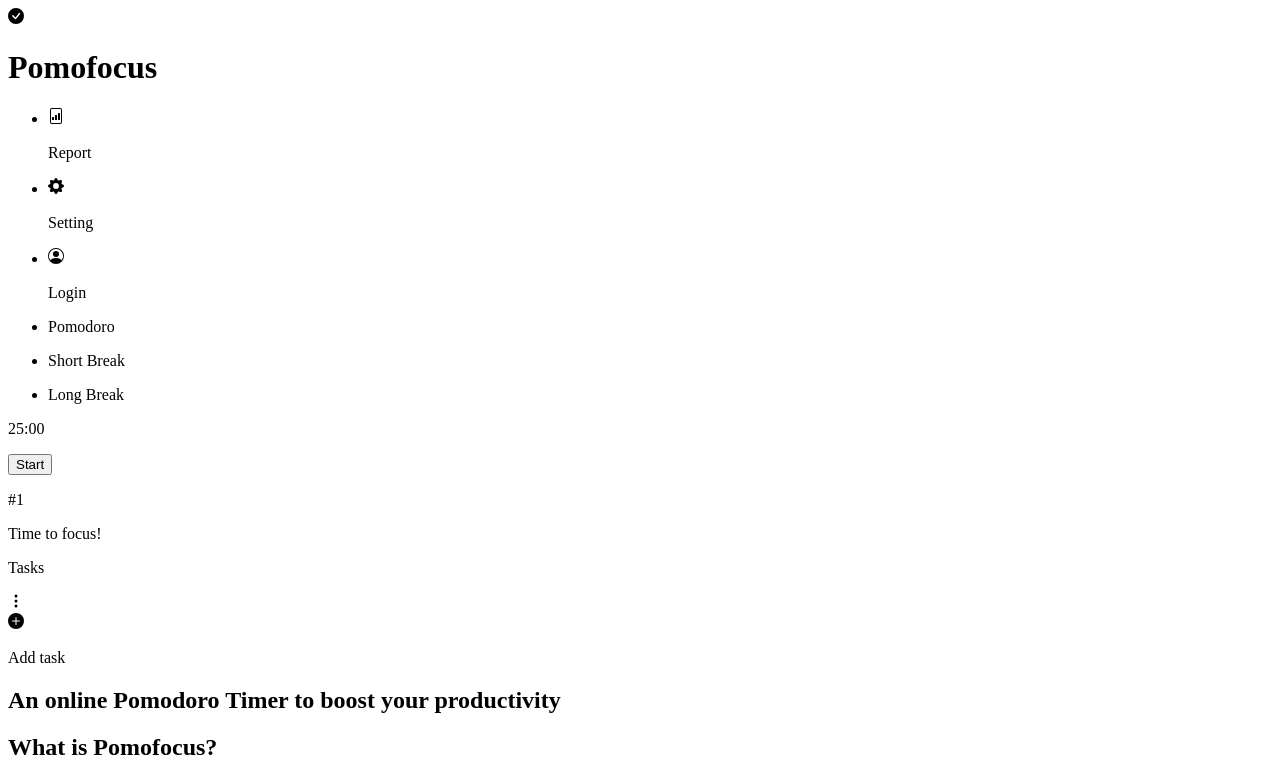
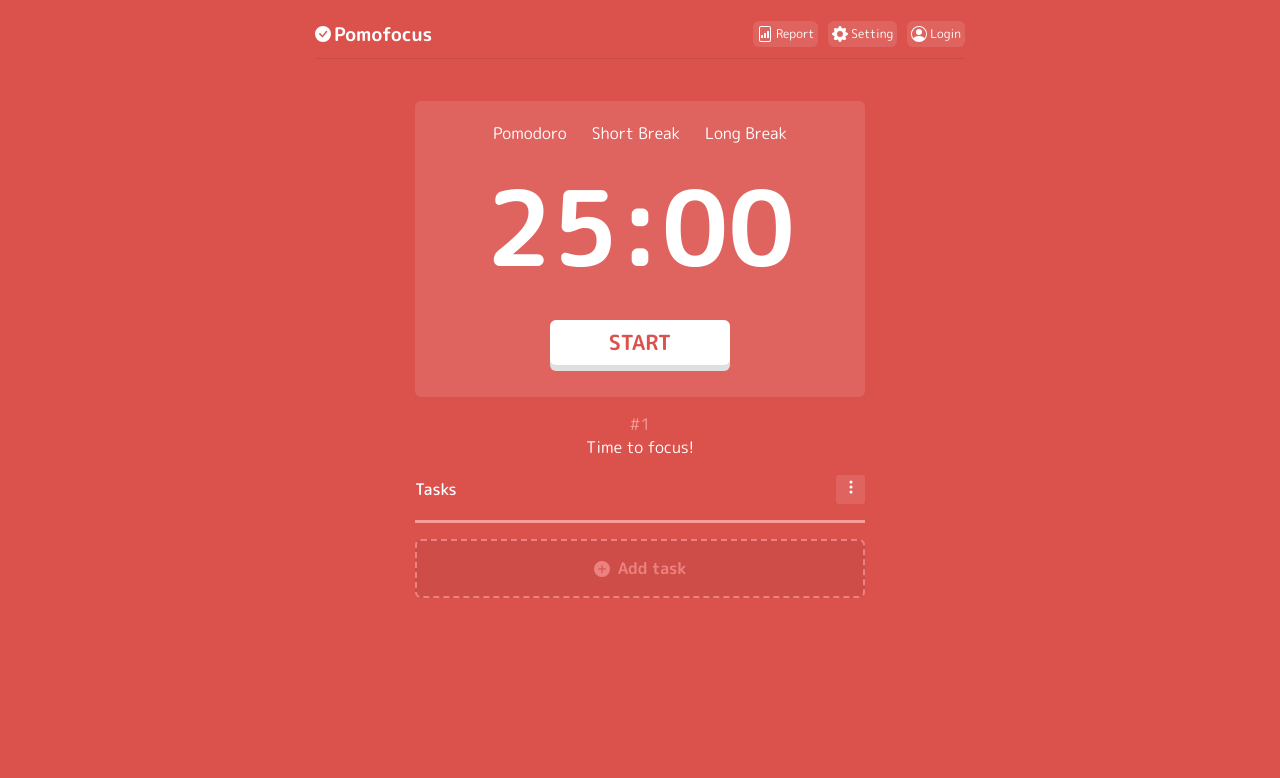
Before and after one commit to jannajenna/Re-create-this, a plain HTML site: page index.html in a window 1280 px wide. Shown: the top 778 px of the page. Drawn offline with Linux system fonts and the light colour scheme.

Commit message:
added css

```diff
--- a/index.html
+++ b/index.html
@@ -9,6 +9,8 @@
   </head>
   <body>
     <header>
+      <div class="wraperheader">
+        <div class="hflex">
           <svg
             xmlns="http://www.w3.org/2000/svg"
             width="16"
@@ -21,10 +23,11 @@
               d="M16 8A8 8 0 1 1 0 8a8 8 0 0 1 16 0zm-3.97-3.03a.75.75 0 0 0-1.08.022L7.477 9.417 5.384 7.323a.75.75 0 0 0-1.06 1.06L6.97 11.03a.75.75 0 0 0 1.079-.02l3.992-4.99a.75.75 0 0 0-.01-1.05z"
             />
           </svg>
-      <h1>Pomofocus</h1>
+          <h3>Pomofocus</h3>
+        </div>
         <nav>
-        <ul class="li">
-          <li>
+          <ul class="mainnav nostyle">
+            <li class="nflex">
               <svg
                 xmlns="http://www.w3.org/2000/svg"
                 width="16"
@@ -42,9 +45,7 @@
               </svg>
               <p>Report</p>
             </li>
-        </ul>
-        <ul class="li">
-          <li>
+            <li class="nflex">
               <svg
                 xmlns="http://www.w3.org/2000/svg"
                 width="16"
@@ -59,9 +60,7 @@
               </svg>
               <p>Setting</p>
             </li>
-        </ul>
-        <ul class="li">
-          <li>
+            <li class="nflex">
               <svg
                 xmlns="http://www.w3.org/2000/svg"
                 width="16"
@@ -80,28 +79,29 @@
             </li>
           </ul>
         </nav>
+      </div>
     </header>
     <main>
-      <div>
-        <div>
+      <div class="bkgred">
+        <div class="timmer">
+          <div class="timmer2">
             <nav>
-            <ul class="li">
+              <ul class="nostyle navtimmer">
                 <li>Pomodoro</li>
-            </ul>
-            <ul class="li">
+
                 <li>Short Break</li>
-            </ul>
-            <ul class="li">
+
                 <li>Long Break</li>
               </ul>
             </nav>
-          <p>25:00</p>
-          <button type="button">Start</button>
+            <p class="time">25:00</p>
+            <button class="startbtn">START</button>
           </div>
-        <p>#1</p>
+          <p class="lightp">#1</p>
           <p>Time to focus!</p>
+          <div class="tasks">
+            <p>Tasks</p>
             <div>
-          <p>Tasks</p>
               <svg
                 xmlns="http://www.w3.org/2000/svg"
                 width="16"
@@ -115,7 +115,8 @@
                 />
               </svg>
             </div>
-        <div>
+          </div>
+          <div class="addtasks">
             <svg
               xmlns="http://www.w3.org/2000/svg"
               width="16"
@@ -129,6 +130,7 @@
               />
             </svg>
             <p>Add task</p>
+          </div>
         </div>
       </div>
       <article>
@@ -156,7 +158,7 @@
         </section>
         <section>
           <h2>How to use the Pomodoro Timer?</h2>
-          <ol>
+          <ol class="lip">
             <li><strong>Add tasks</strong> to work on today</li>
             <li>
               <strong>Set estimate pomodoros</strong> (1 = 25min of work) for
@@ -174,7 +176,7 @@
         </section>
         <section>
           <h2>Features</h2>
-          <ul>
+          <ul class="lip lipc">
             <li>
               <strong> Responsive design</strong> that works with desktop and
               mobile
@@ -194,23 +196,23 @@
         </section>
         <section>
           <h2>Download App</h2>
-          <ul>
-            <li><a>For macOS</a>(zip file)</li>
-            <li><a>For Windows</a>(exe file)</li>
+          <ul class="lip">
+            <li><a>For macOS</a> (zip file)</li>
+            <li><a>For Windows</a> (exe file)</li>
           </ul>
         </section>
       </article>
     </main>
     <footer>
       <nav>
-        <ul>
+        <ul class="nostyle navfooter">
           <li>HOME</li>
           <li>PRIVACY</li>
           <li>CONTACT</li>
           <li>SIMPLE PAGE</li>
         </ul>
       </nav>
-      <div>
+      <div class="socialmedia">
         <a href="#"
           ><svg
             xmlns="http://www.w3.org/2000/svg"
@@ -252,8 +254,10 @@
           </svg>
         </a>
       </div>
+      <div class="pf">
         <p>Made by <a href="#">Yuya Uzu</a></p>
         <p>&copy; Pomofocus 2021. All Rights Reserved.</p>
+      </div>
     </footer>
   </body>
 </html>
--- a/style.css
+++ b/style.css
@@ -0,0 +1,307 @@
+@import url("https://fonts.googleapis.com/css2?family=M+PLUS+Rounded+1c:wght@400;500;700&display=swap");
+
+* {
+  margin: 0;
+  padding: 0;
+  box-sizing: border-box;
+}
+
+:root {
+  --font: "M PLUS Rounded 1c", Arial, Helvetica, sans-serif;
+
+  --c-light-red: #df645f;
+  --c-medium-red: #db524d;
+  --c-dark-red: #c94b46;
+  --c-pink: #f69d9a;
+  --c-h: #591e23;
+  --c-p: #735c60;
+  --c-light-grey: #dfdfdf;
+  --c-dark-grey: #999999;
+  --c-white: white;
+}
+
+body {
+  font-family: var(--font);
+}
+
+a {
+  text-decoration: none;
+}
+
+.nostyle > li {
+  list-style: none;
+}
+
+.wraperheader,
+.timmer {
+  max-width: 650px;
+  margin: auto;
+  color: var(--c-white);
+}
+
+/* HEADER */
+
+header {
+  background-color: var(--c-medium-red);
+  padding: 10px;
+}
+.wraperheader {
+  display: flex;
+  justify-content: space-between;
+  align-items: center;
+  border-bottom: solid 1px var(--c-dark-red);
+}
+
+.mainnav {
+  display: flex;
+  flex-direction: row;
+  justify-content: space-around;
+  column-gap: 10px;
+}
+
+.hflex,
+.nflex {
+  display: flex;
+  align-items: center;
+  column-gap: 3px;
+}
+
+.hflex {
+  padding: 10px 0px;
+}
+
+.nflex {
+  font-size: 12px;
+  background-color: var(--c-light-red);
+  border-radius: 6px;
+  padding: 4px;
+}
+
+.hflex :hover,
+.nflex:hover,
+.navtimmer > li:hover,
+.startbtn:hover,
+.tasks > div:hover,
+.addtasks:hover {
+  cursor: pointer;
+}
+
+.navtimmer > li:hover {
+  background-color: var(--c-dark-red);
+  border-radius: 6px;
+}
+/* MAIN */
+
+main {
+  border-bottom: 1px solid var(--c-light-grey);
+}
+
+/* timmer */
+.bkgred {
+  background-color: var(--c-medium-red);
+  /* min-height: 100vh; */
+}
+
+.timmer {
+  padding-top: 2rem;
+  padding-bottom: 10.2rem;
+  /* display: flex;
+  flex-direction: column;
+  align-items: center; */
+  text-align: center;
+  max-width: 650px;
+}
+
+.timmer2 {
+  background-color: var(--c-light-red);
+  border-radius: 6px;
+  display: flex;
+  flex-direction: column;
+  align-items: center;
+  padding: 1rem 0 1rem 0;
+  max-width: 450px;
+  margin: auto;
+}
+
+.navtimmer {
+  display: flex;
+  flex-direction: row;
+  justify-content: space-around;
+  column-gap: 5px;
+}
+
+.navtimmer > li {
+  padding: 5px 10px;
+}
+
+.time {
+  font-size: 6.5rem;
+  font-weight: 800;
+}
+
+.startbtn {
+  color: var(--c-medium-red);
+  font-family: var(--font);
+  font-weight: 600;
+  font-size: 1.3rem;
+  background-color: var(--c-white);
+  border-radius: 6px;
+  width: 40%;
+  height: 45px;
+  margin: 1rem;
+  border: none;
+  box-shadow: 0px 6px var(--c-light-grey);
+}
+
+.lightp {
+  padding-top: 1rem;
+  color: var(--c-pink);
+}
+
+.tasks {
+  padding-top: 1rem;
+  padding-bottom: 1rem;
+  display: flex;
+  flex-direction: row;
+  justify-content: space-between;
+  align-items: center;
+  max-width: 450px;
+  margin: auto;
+  border-bottom: solid 3px var(--c-pink);
+}
+.tasks > p {
+  font-weight: 500;
+}
+
+.tasks > div {
+  background-color: var(--c-light-red);
+  padding: 0.2rem 0.4rem;
+  border-radius: 3px;
+}
+
+.addtasks {
+  margin-top: 1rem;
+  color: var(--c-pink);
+  background-color: var(--c-dark-red);
+  font-weight: 700;
+  opacity: 65%;
+  border-radius: 6px;
+  max-width: 450px;
+  margin: 1rem auto;
+  display: flex;
+  flex-direction: row;
+  column-gap: 8px;
+  justify-content: center;
+  align-items: center;
+  padding: 1rem;
+  border: 2px dashed var(--c-pink);
+}
+
+.addtasks:hover {
+  opacity: 100%;
+}
+/* text main */
+
+article,
+footer {
+  max-width: 650px;
+  margin: auto;
+}
+
+h1,
+h2 {
+  color: var(--c-h);
+}
+
+h2 {
+  margin: 1rem;
+  position: relative;
+  padding-bottom: 6px;
+}
+
+section > p {
+  color: var(--c-p);
+  margin: 1rem 1rem 1.6rem 1rem;
+  font-weight: 500;
+  font-size: 1.1rem;
+  line-height: 1.6;
+}
+
+.lip {
+  color: var(--c-p);
+  margin: 1rem 1rem 1.6rem 1rem;
+  font-weight: 500;
+  line-height: 1.6;
+  padding-left: 1.2rem;
+  font-size: 1.1rem;
+}
+
+ol > li {
+  font-size: 1rem;
+}
+ul > li {
+  list-style: none;
+}
+
+.lipc > li::before {
+  content: "\2022";
+  color: var(--c-medium-red);
+  font-weight: bold;
+  display: inline-block;
+  width: 1em;
+  margin-left: -1em;
+}
+
+h1 {
+  margin: 3rem 1rem 3rem 1rem;
+  font-size: 2rem;
+  line-height: 2.5rem;
+}
+
+h2::after {
+  content: "";
+  height: 4px;
+  width: 4%;
+  background-color: var(--c-pink);
+  position: absolute;
+  left: 0;
+  bottom: 0;
+}
+
+/* FOOTER */
+
+footer {
+  padding: 2rem;
+  margin: auto;
+}
+
+.navfooter,
+.socialmedia {
+  display: flex;
+  flex-direction: row;
+  justify-content: center;
+  column-gap: 8px;
+  font-size: 14px;
+  font-weight: 700;
+  color: var(--c-p);
+}
+
+.socialmedia {
+  margin-top: 1rem;
+}
+
+.pf {
+  margin-top: 0.5rem;
+  text-align: center;
+  color: var(--c-p);
+}
+
+.pf > p:nth-child(2) {
+  font-size: 12px;
+  margin-top: 1rem;
+}
+
+a {
+  color: var(--c-medium-red);
+  font-weight: 600;
+}
```
Lines whose indentation alone changed are shown as unchanged.
